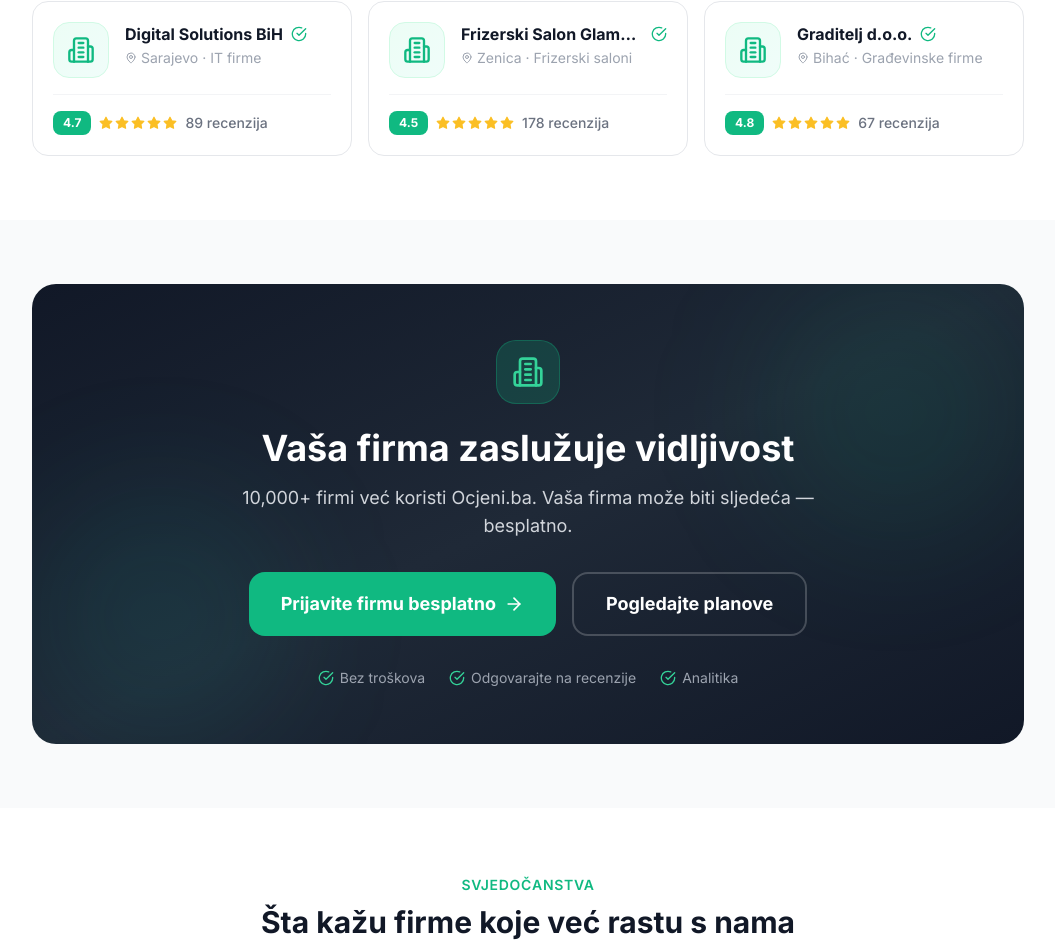
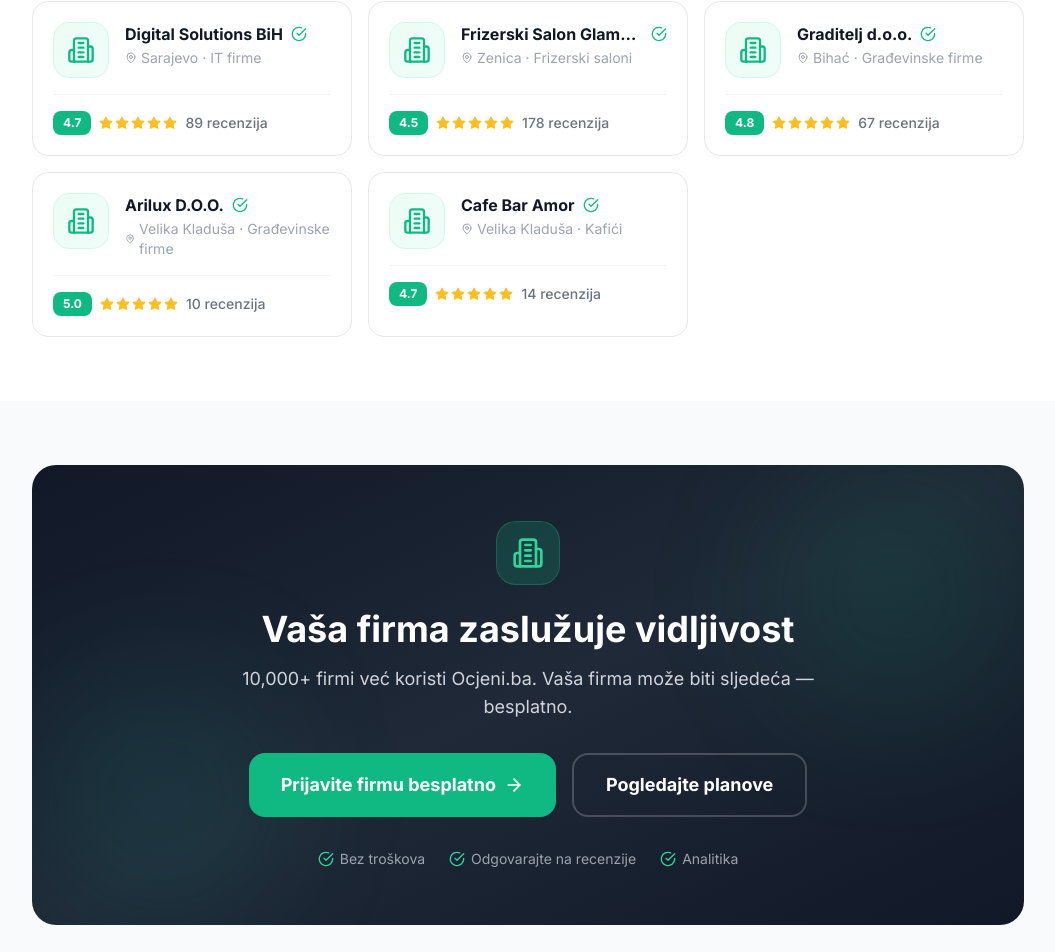
Before and after one commit to ocjenime/ocjeni-ba, a Next.js app in the folder frontend/: page / in a window 1280 px wide. Shown: the part 2196-3148 px from the top of the page, without its empty margins (112-1167 px from the left). Built offline with nearby package versions, Linux system fonts and the light colour scheme.

Commit message:
feat: Dodane Arilux D.O.O. i Cafe Bar Amor iz Velike Kladuse
- Arilux D.O.O. - gradjevinska firma za visoku gradnju, 5.0 zvjezdica, 10 recenzija
- Cafe Bar Amor - kafic, 4.7 zvjezdica, 14 recenzija
- Objavljene firme iz Velike Kladuse na homepage 'Najbolje ocijenjene' sekciji

```diff
--- a/frontend/src/app/page.tsx
+++ b/frontend/src/app/page.tsx
@@ -101,6 +101,26 @@
     city: "Bihać",
     verified: true,
     badge: "new",
+  },
+  {
+    name: "Arilux D.O.O.",
+    slug: "arilux-doo",
+    rating: 5.0,
+    reviews: 10,
+    category: "Građevinske firme",
+    city: "Velika Kladuša",
+    verified: true,
+    badge: "top-rated",
+  },
+  {
+    name: "Cafe Bar Amor",
+    slug: "cafe-bar-amor",
+    rating: 4.7,
+    reviews: 14,
+    category: "Kafići",
+    city: "Velika Kladuša",
+    verified: true,
+    badge: "verified",
   },
 ];
 
```
